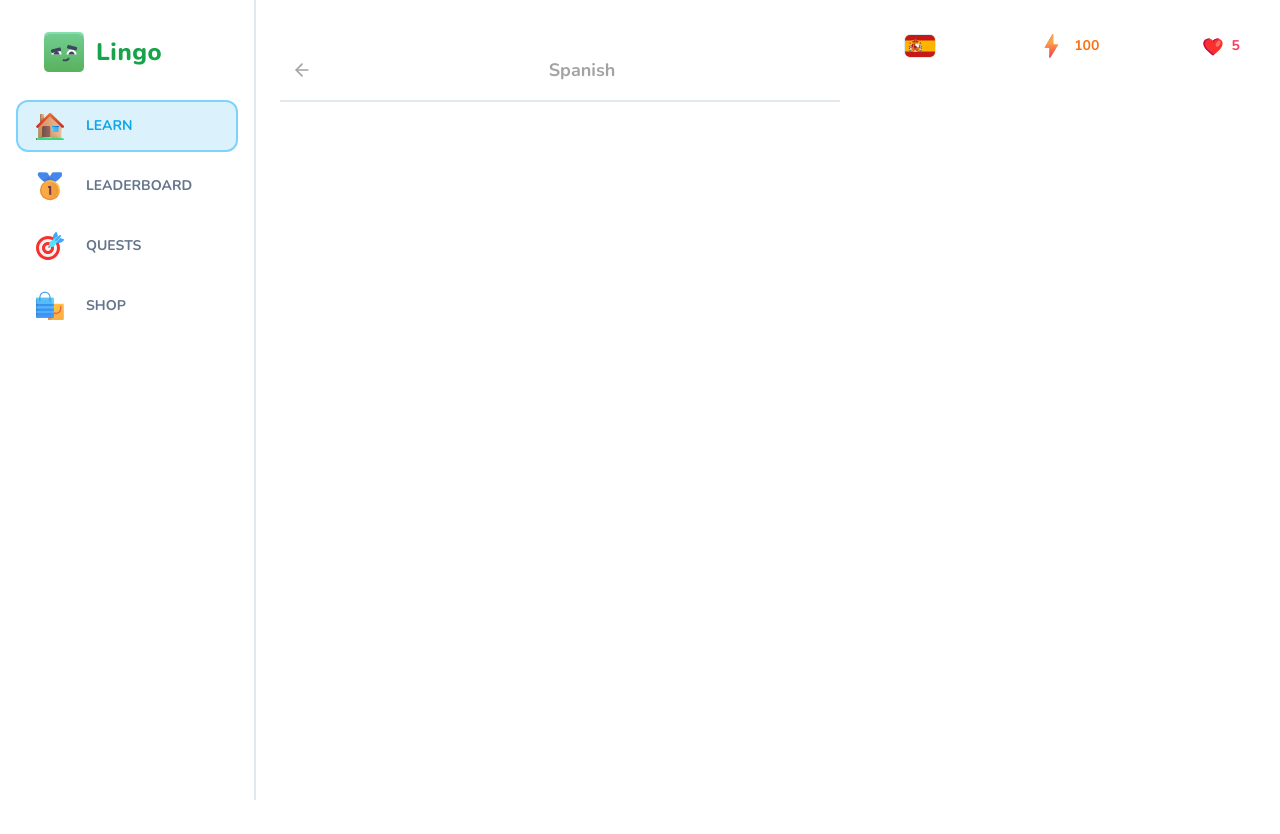
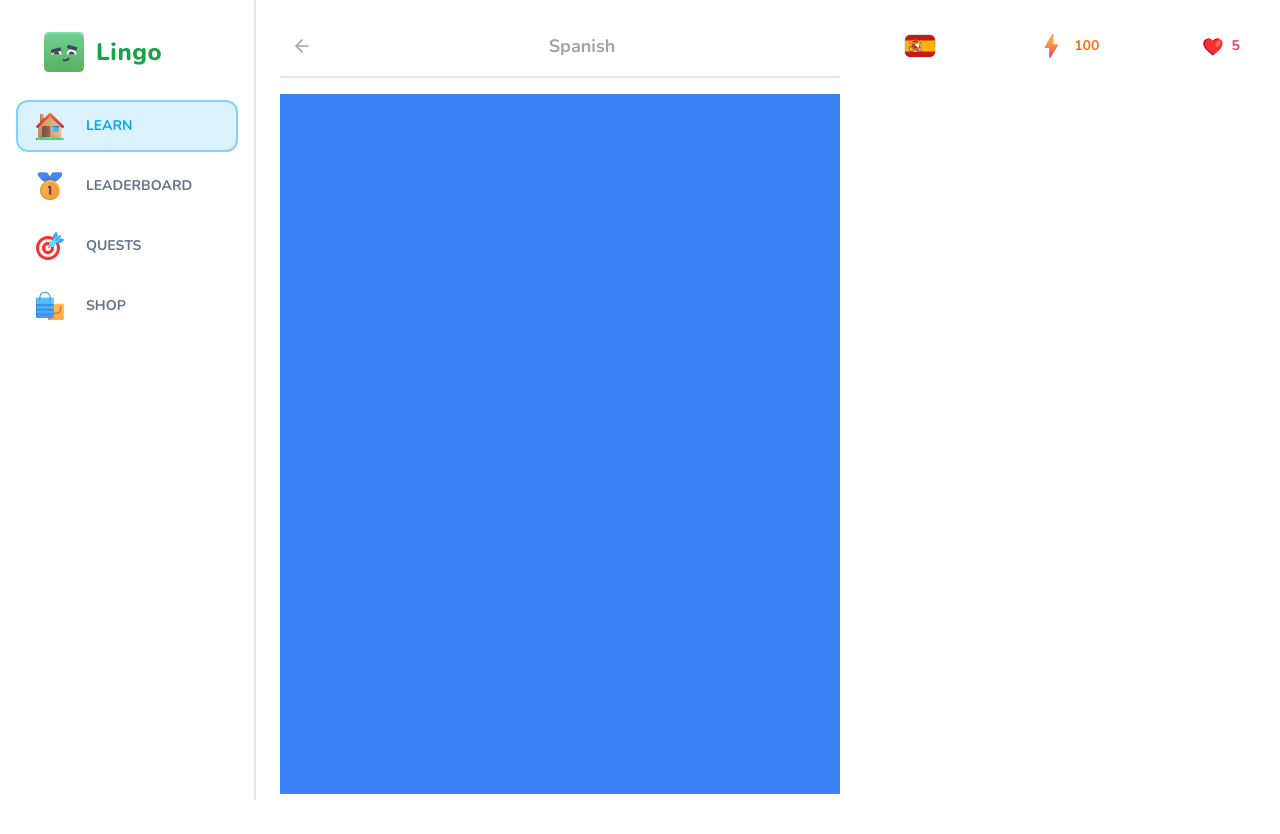
Before and after one commit to MtiPsd/duolingo_clone, a Next.js app: page /learn in a window 1280 px wide. Before the commit the page ends 800 px from the top, so only its background shows below. Built offline with nearby package versions, Linux system fonts and the light colour scheme.

Commit message:
Completed :: implementing learn page layout

```diff
--- a/app/(main)/learn/header.tsx
+++ b/app/(main)/learn/header.tsx
@@ -8,14 +8,14 @@ type Props = {
 
 export function Header({ title }: Props) {
   return (
-    <div className="sticky top-0 bg-white pb-3 lg:pt-[28px] flex items-center justify-between border-b-2 mb-5 text-neutral-400 lg:z-50">
+    <div className="sticky top-0 bg-white pb-3 lg:pt-[28px] flex items-center justify-between border-b-2 mb-5 text-neutral-400 lg:mt-[-28px] lg:z-50">
       <Link href="/courses">
         <Button variant="ghost" size="sm">
-          <ArrowLeft className="h-5 w-5 stroke-2 text-neutral-400" />
+          <ArrowLeft className="w-5 h-5 stroke-2 text-neutral-400" />
         </Button>
       </Link>
 
-      <h1 className="font-bold text-lg">{title}</h1>
+      <h1 className="text-lg font-bold">{title}</h1>
       <div />
     </div>
   );
--- a/app/(main)/learn/page.tsx
+++ b/app/(main)/learn/page.tsx
@@ -1,6 +1,6 @@
 import { FeedWrapper } from "@/components/feed_wrapper";
 import { StickyWrapper } from "@/components/sticky_wrapper";
-import UserProgress from "@/components/user_progress";
+import { UserProgress } from "@/components/user_progress";
 import { Header } from "./header";
 
 function LearnPage() {
@@ -16,6 +16,9 @@ function LearnPage() {
       </StickyWrapper>
       <FeedWrapper>
         <Header title="Spanish" />
+        <div className="space-y-4">
+          <div className="h-[700px] bg-blue-500 w-full"></div>
+        </div>
       </FeedWrapper>
     </div>
   );
--- a/components/user_progress.tsx
+++ b/components/user_progress.tsx
@@ -10,7 +10,7 @@ type Props = {
   hasActiveSubscription: boolean;
 };
 
-function UserProgress({
+export function UserProgress({
   activeCourse,
   hasActiveSubscription,
   hearts,
@@ -62,5 +62,3 @@ function UserProgress({
     </div>
   );
 }
-
-export default UserProgress;
```
